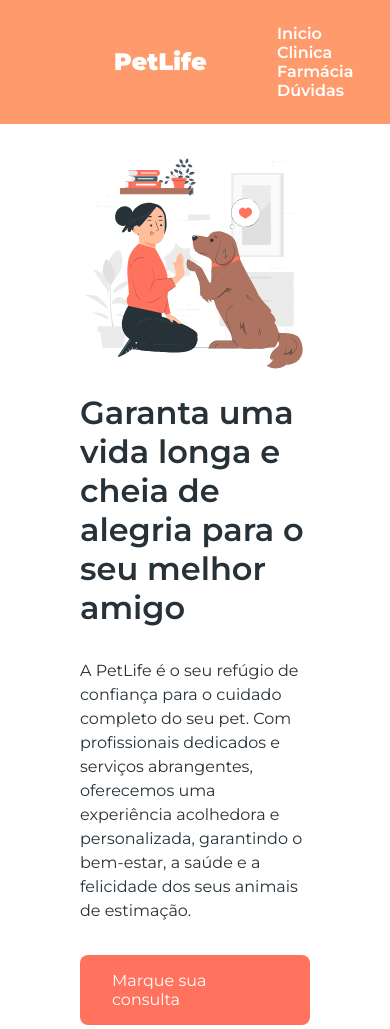
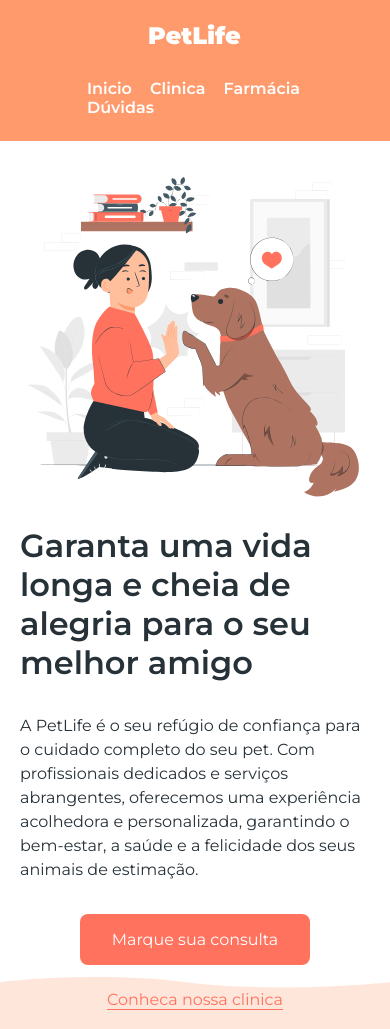
Before and after one commit to lucasmelo99/Start-2.0, a plain HTML site: page index.html in a window 390 px wide. Shown: the top 1029 px of the page. Drawn offline with Linux system fonts and the light colour scheme; a web font is replaced by a local one.

Commit message:
site mais responsivo

```diff
--- a/style.css
+++ b/style.css
@@ -98,7 +98,7 @@ h2{
 }
 
 #img-clinica{
-    width: 60%;
+    width: 100%;
     height: auto;
 }
 
@@ -218,14 +218,23 @@ footer p a {
 }
 
 @media screen and (max-width: 850px) {
+    header{
+        flex-direction: column;
+        gap: 30px;
+    }
+    header a{
+        padding: 0 7px;
+    }
     #inicio{
         flex-direction: column;
+        padding: 20px;
     }
     #botao{
         justify-content:center;
     }
     #clinica{
         flex-direction: column;
+        padding: 20px;
     }
 
     #duvidas{
```
